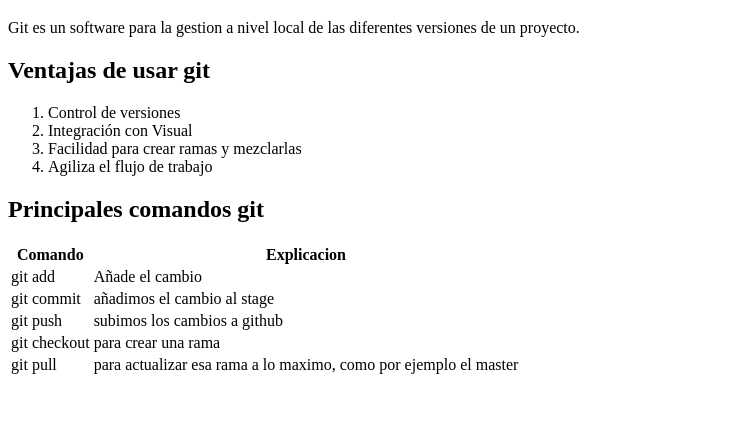
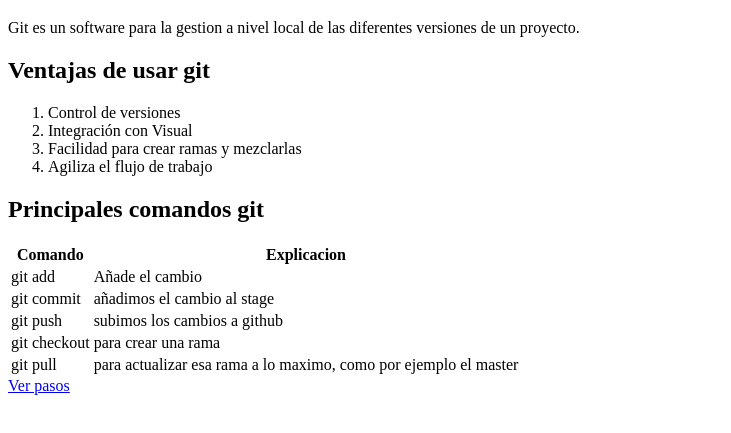
Before and after one commit to aambel/ExamenGit, a plain HTML site: page index.html in a window 1280 px wide. Shown: the part 61-494 px from the top of the page, without its empty margins (0-731 px from the left). Drawn offline with Linux system fonts and the light colour scheme.

Commit message:
Añadir enlace en index a la web pasos

```diff
--- a/index.html
+++ b/index.html
@@ -45,5 +45,6 @@
         </tr>
     </table>
 
+    <a href="pasos.html">Ver pasos</a>
 </body>
 </html>
```
